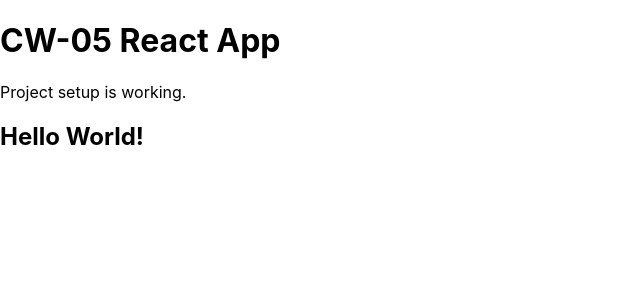
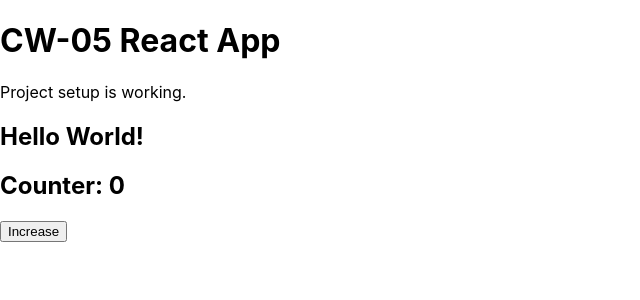
Before and after one commit to kvo110/cw05-react, a React (Create React App) app: page / in a window 1280 px wide. Shown: the top 300 px of the page, without its empty margins (0-640 px from the left). Built offline with nearby package versions, Linux system fonts and the light colour scheme.

Commit message:
Added counter component with state and incrementation

```diff
--- a/src/App.js
+++ b/src/App.js
@@ -1,8 +1,9 @@
 // main app file for CW 05
-// right now I am just wiring in the first component before adding the rest
+// now adding the counter component to test state functionality
 
 import React from "react";
 import HelloWorld from "./components/HelloWorld";
+import Counter from "./components/Counter";
 
 function App() {
   return (
@@ -10,8 +11,11 @@
       <h1>CW-05 React App</h1>
       <p>Project setup is working.</p>
 
-      {/* first graded component */}
+      {/* first component */}
       <HelloWorld />
+
+      {/* second component - state example */}
+      <Counter />
     </div>
   );
 }
--- /dev/null
+++ b/src/components/Counter.jsx
@@ -0,0 +1,37 @@
+// counter component - this is where we practice state and button clicks
+// trying to keep it simple but still clear how state updates work
+
+import React, { Component } from "react";
+
+class Counter extends Component {
+  constructor(props) {
+    super(props);
+
+    // starting count at 0
+    this.state = {
+      count: 0
+    };
+  }
+
+  // function to increase count
+  increment = () => {
+    this.setState({
+      count: this.state.count + 1
+    });
+  };
+
+  render() {
+    return (
+      <div>
+        <h2>Counter: {this.state.count}</h2>
+
+        {/* button updates state */}
+        <button onClick={this.increment}>
+          Increase
+        </button>
+      </div>
+    );
+  }
+}
+
+export default Counter;
```
